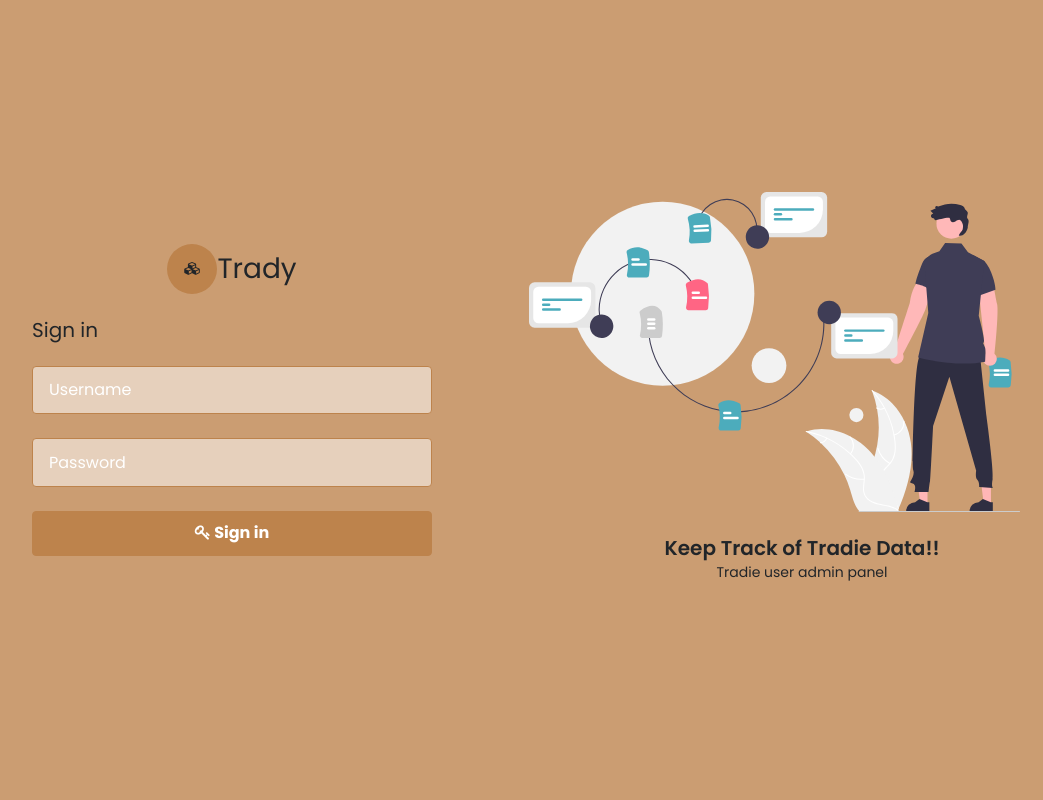
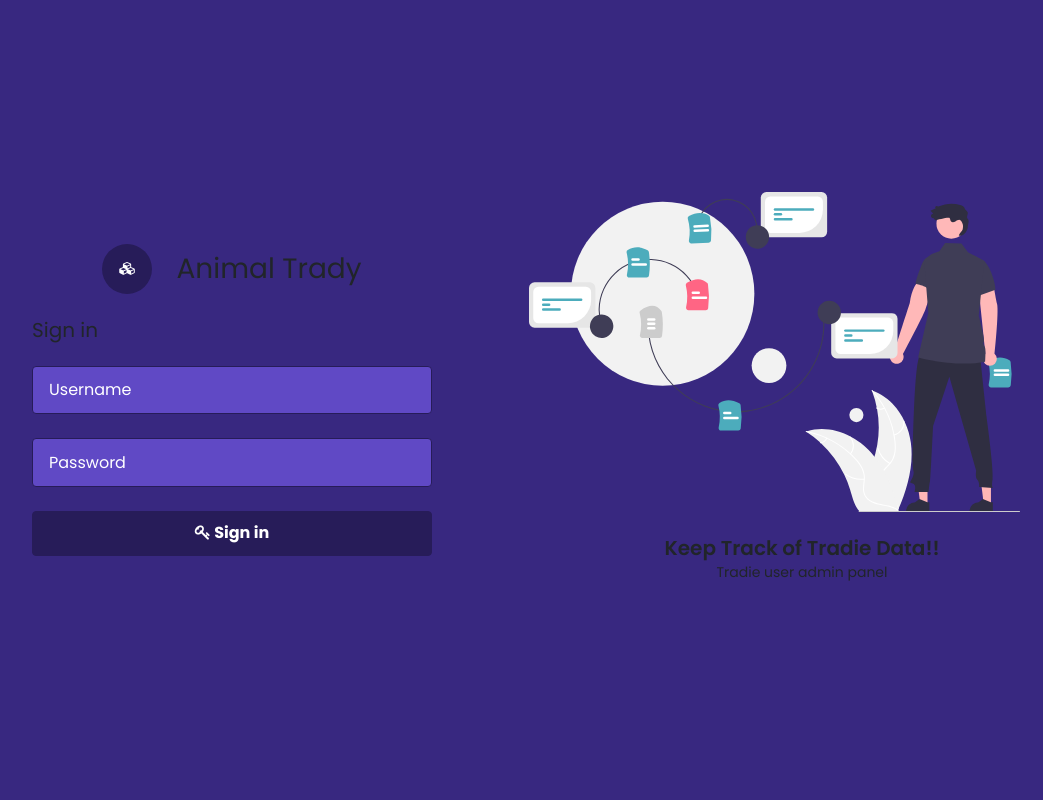
Before and after one commit to Teedari/animal-ecommerce-backend, a Django app: page /auth in a window 1280 px wide. Shown: the whole page, without its empty margins (123-1166 px from the left). Run offline with Django 4.2, Linux system fonts and the light colour scheme; some libraries are stand-ins or nearby versions.

Commit message:
changed primary color

```diff
--- a/dashboard/templates/dashboard/inc/sidebar.html
+++ b/dashboard/templates/dashboard/inc/sidebar.html
@@ -7,8 +7,8 @@
       </div>
       <div class="profile d-flex align-items-center gap-2">
         <div class="">
-          <h6>Welcome back,</h6>
-          <small class="text-capitalize"><strong>{{user}}</strong></small>
+          <h6 class="text-white">Welcome back,</h6>
+          <small class="text-capitalize text-white"><strong>{{user}}</strong></small>
         </div>
         <button
         class="btn btn-default shadow-lg avatar d-flex align-items-center justify-content-center"
--- a/static/sass/main.scss
+++ b/static/sass/main.scss
@@ -1,8 +1,8 @@
 // Fonts
 @import url("https://fonts.googleapis.com/css2?family=Niconne&family=Poppins:wght@400;600;700&display=swap");
 
-$primary: hsl(29, 46%, 52%);
-$primary: hsl(29, 46%, 52%);
+$primary: hsl(251, 52%, 23%);
+// $primary: hsl(29, 46%, 52%);
 $primary-100: lighten(
   $color: $primary,
   $amount: 10,
--- a/templates/components/logo_component.html
+++ b/templates/components/logo_component.html
@@ -4,6 +4,6 @@
     {% else %}
       <div class="avatar">
   {% endif %}
-    <i class="fa fa-cubes text-dark" style="font-size: .8em;"></i>
+    <i class="fa fa-cubes text-white" style="font-size: .8em;"></i>
   </div>
-  <h3 class="text-dark">Trady</h3></div>
+  <h3 class="text-dark ms-4">Animal Trady</h3></div>
```
Also changed, not shown: static/css/main.css.
